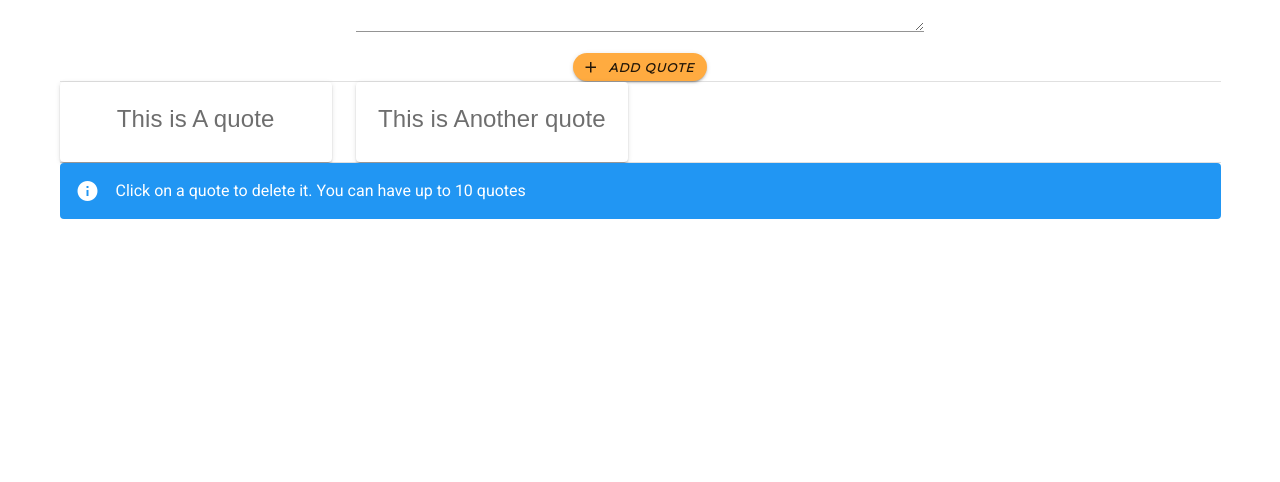
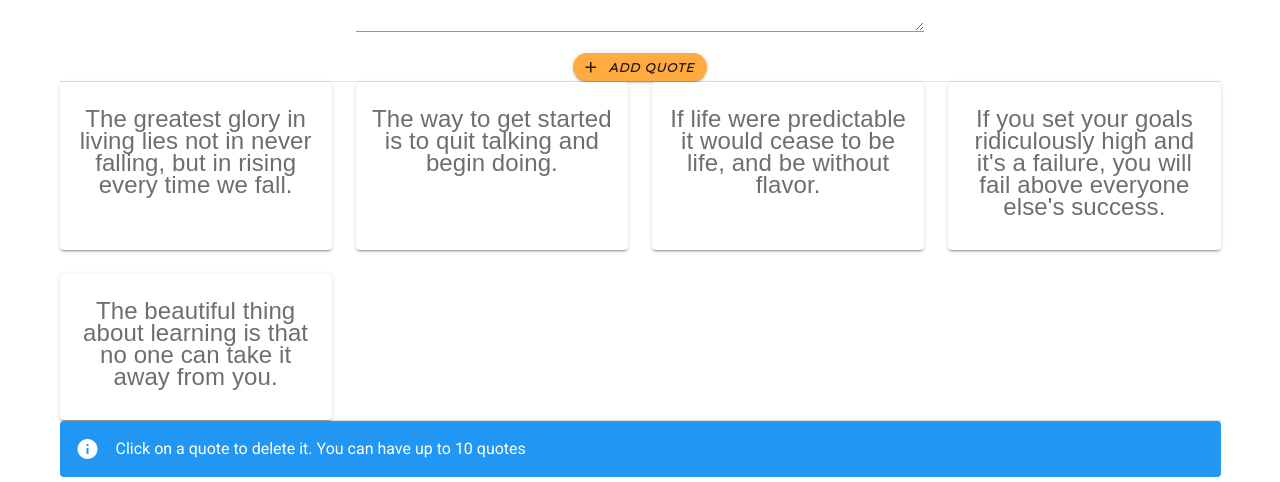
Before and after one commit to windate3411/vue-quote-app, a Vue app: page / in a window 1280 px wide. Shown: the part 226-708 px from the top of the page. Built offline with nearby package versions, Linux system fonts and the light colour scheme; a web font is replaced by a local one.

Commit message:
add demo quotes

```diff
--- a/src/App.vue
+++ b/src/App.vue
@@ -42,7 +42,11 @@ export default {
   },
 
   data: () => ({
-    quotes: ['This is A quote', 'This is Another quote'],
+    quotes: ["The greatest glory in living lies not in never falling, but in rising every time we fall.",
+      "The way to get started is to quit talking and begin doing.",
+      "If life were predictable it would cease to be life, and be without flavor.",
+      "If you set your goals ridiculously high and it's a failure, you will fail above everyone else's success.",
+      "The beautiful thing about learning is that no one can take it away from you."],
     maxQuotes: 10,
     snackbar: false,
     text: ''
```
